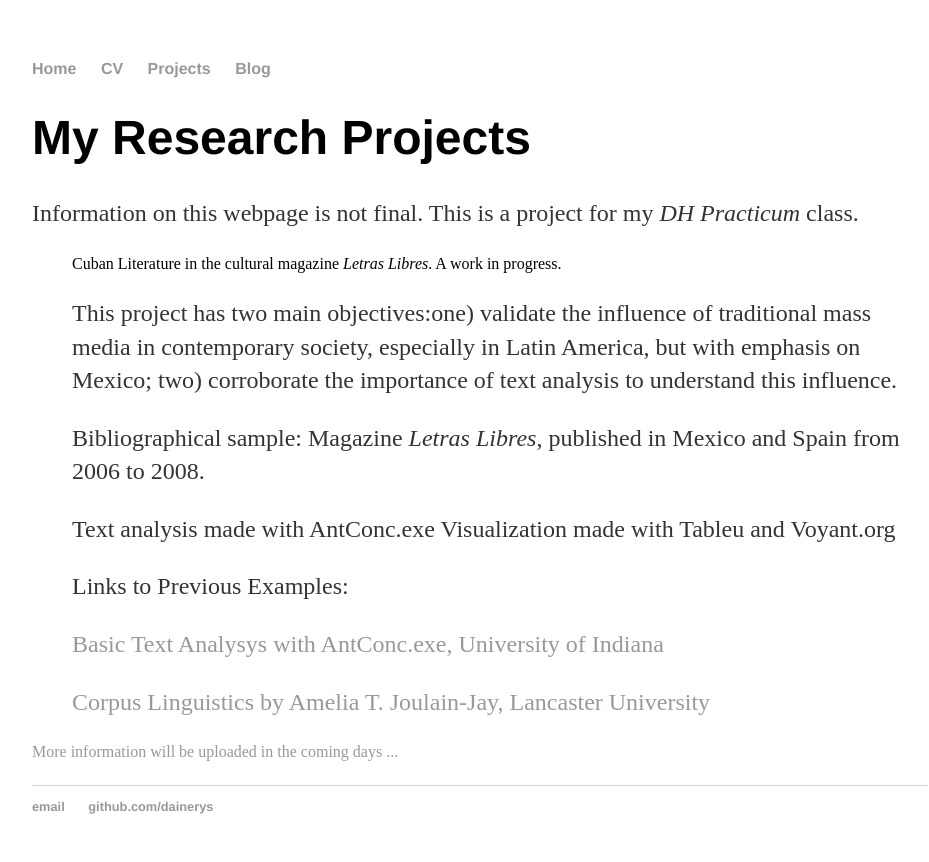
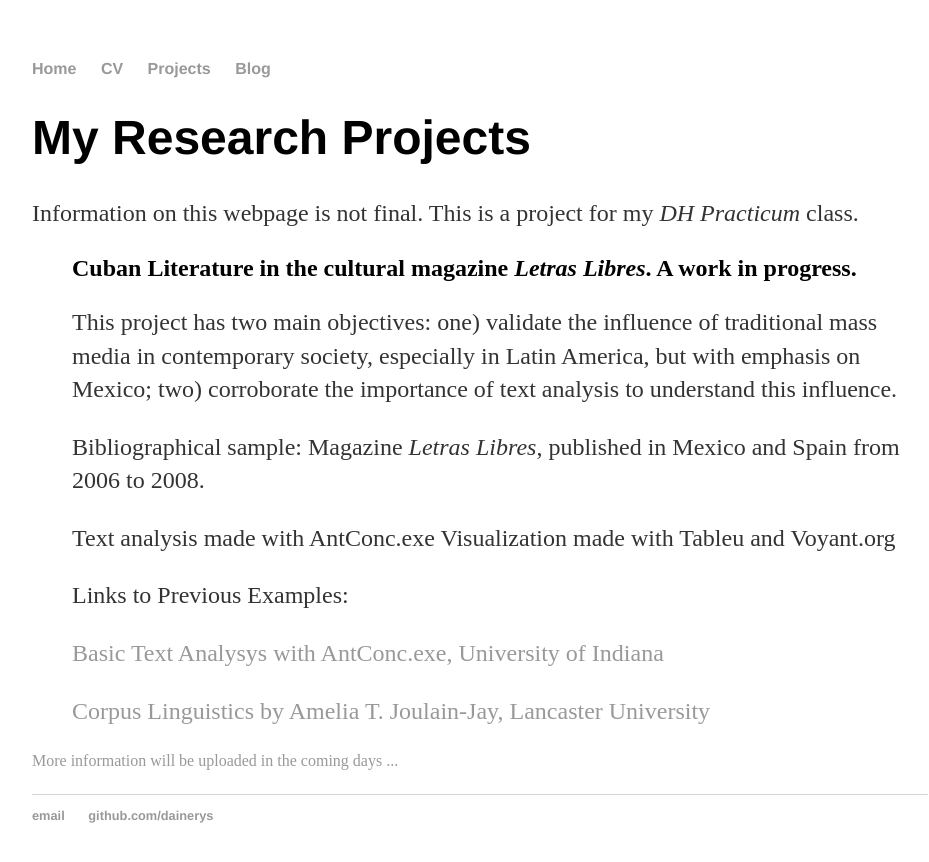
Before and after one commit to dainerys/dainerys.github.io, a Jekyll site: the page built from projects/index.html, in a window 1280 px wide. Shown: the top 862 px of the page, without its empty margins (160-1089 px from the left). Built offline with Jekyll 4.4.1, drawn with Linux system fonts in a browser that asks for light colours.

Commit message:
Changing h2

```diff
--- a/projects/index.html
+++ b/projects/index.html
@@ -8,8 +8,8 @@ title: Projects
 <p>Information on this webpage is not final. This is a project for my <em>DH Practicum</em> class.
 
 <ul>
-<l>Cuban Literature in the cultural magazine <em>Letras Libres</em>. A work in progress.</l>
-<p>This project has two main objectives:one) validate the influence of traditional mass media in contemporary society, especially in Latin America, but with emphasis on Mexico; two) corroborate the importance of text analysis to understand this influence. </p>
+<h2>Cuban Literature in the cultural magazine <em>Letras Libres</em>. A work in progress.</h2>
+<p>This project has two main objectives: one) validate the influence of traditional mass media in contemporary society, especially in Latin America, but with emphasis on Mexico; two) corroborate the importance of text analysis to understand this influence. </p>
 </ul>
 
 <ul>
```
